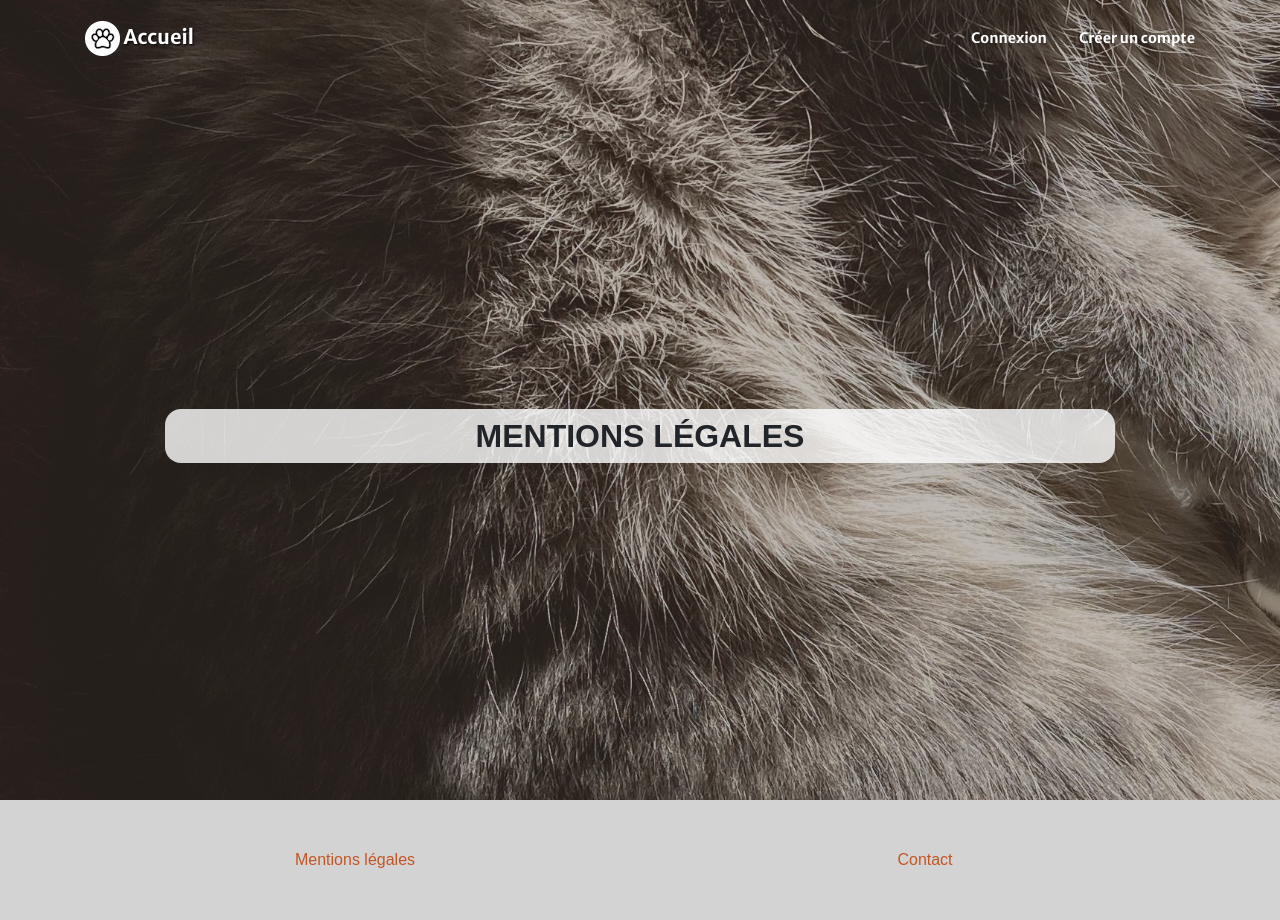
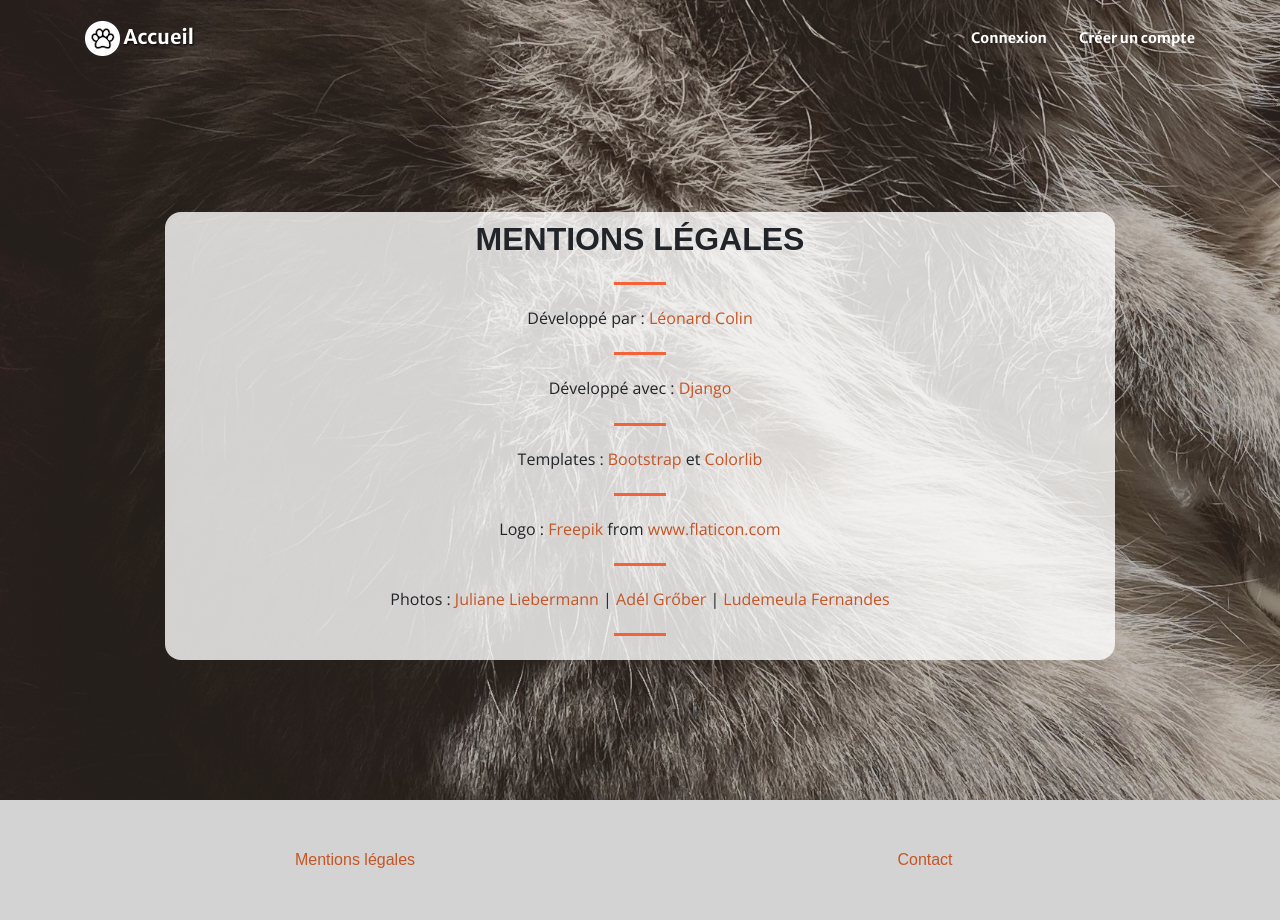
Before and after one commit to K4marade/project13-Chacob, a Django app: page /legal/ in a window 1280 px wide. Run offline with Django 3.2, Linux system fonts and the light colour scheme; some libraries are stand-ins or nearby versions; some web fonts are replaced.

Commit message:
Update legals page

```diff
--- a/home/templates/legal.html
+++ b/home/templates/legal.html
@@ -12,25 +12,29 @@
             <div class="row h-100 align-items-center justify-content-center text-center">
                 <div class="col-lg-10 text-black legal-bg legal-text font-weight-bold">
                     <h2 class="text-uppercase mt-2 title font-weight-bold">Mentions légales</h2>
-{#                    <hr class="divider my-4">#}
-{#                    <h6> Développé par : <a href="https://github.com/K4marade/project8" target="_blank">Léonard Colin</a></h6>#}
-{#                    <hr class="divider my-4">#}
-{#                    <h6> Développé avec : <a href="https://www.djangoproject.com/" target="_blank">Django</a></h6>#}
-{#                    <hr class="divider my-4">#}
-{#                    <h6>Templates :#}
-{#                        <a href="https://startbootstrap.com/theme/creative/" target="_blank">Bootstrap</a> et#}
-{#                        <a href="https://colorlib.com/wp/template/login-form-v13/" target="_blank">Colorlib</a>#}
-{#                    </h6>#}
-{#                    <hr class="divider my-4">#}
-{#                    <h6>Logo et charte graphique : <a href="https://company-82435.frontify.com/d/6Yy9WFJdtp8j/pur-beurre-style-guide#/elements-basiques/marque-et-logo" target="_blank">Pur-Beurre Openclassrooms</a></h6>#}
-{#                    <hr class="divider my-4">#}
+                    <hr class="divider my-4">
+                    <h6> Développé par : <a href="https://github.com/K4marade/project8" target="_blank">Léonard Colin</a></h6>
+                    <hr class="divider my-4">
+                    <h6> Développé avec : <a href="https://www.djangoproject.com/" target="_blank">Django</a></h6>
+                    <hr class="divider my-4">
+                    <h6>Templates :
+                        <a href="https://startbootstrap.com/theme/creative/" target="_blank">Bootstrap</a> et
+                        <a href="https://colorlib.com/wp/template/login-form-v13/" target="_blank">Colorlib</a>
+                    </h6>
+                    <hr class="divider my-4">
+                    <h6>Logo : <a href="https://www.freepik.com" title="Freepik">Freepik</a> from <a href="https://www.flaticon.com/" title="Flaticon">www.flaticon.com</a></h6>
+                    <hr class="divider my-4">
 {#                    <h6>Icônes : <a href="https://thenounproject.com/term/carrot/29691/" target="_blank">The Noun Project</a></h6>#}
 {#                    <hr class="divider my-4">#}
-{#                    <h6>Photos :#}
-{#                        <a href="https://unsplash.com/photos/k60JspcBwKE" target="_blank">Kawin Harasai</a> et#}
-{#                        <a href="https://unsplash.com/@olenka_kotyk" target="_blank">Olenka Kotyk</a>#}
-{#                    </h6>#}
-{#                    <hr class="divider my-4">#}
+                    <h6>Photos :
+                        <a href="https://unsplash.com/@jule_42?utm_source=unsplash&utm_medium=referral&utm_content=creditCopyText"
+                           target="_blank">Juliane Liebermann</a> |
+                        <a href="https://unsplash.com/@ninszi?utm_source=unsplash&utm_medium=referral&utm_content=creditCopyText"
+                        target="_blank">Adél Grőber</a> |
+                        <a href="https://unsplash.com/@ludemeula?utm_source=unsplash&utm_medium=referral&utm_content=creditCopyText"
+                        target="_blank">Ludemeula Fernandes</a>
+                    </h6>
+                    <hr class="divider my-4">
 {#                    <h6>Données alimentaires : <a href="https://fr.openfoodfacts.org/" target="_blank">OpenFoodFacts</a></h6>#}
 {#                    <hr class="divider my-4">#}
 {#                    <h6>Site hébergé par : <a href="https://www.heroku.com/" target="_blank">Heroku</a></h6>#}
@@ -39,4 +43,16 @@
             </div>
         </div>
     </header>
+
+{#    <section class="body-section">#}
+{#        <div class="container card card-body">#}
+{#            <p>#}
+{#                De manière générale, vous n’êtes pas tenu de nous communiquer vos données personnelles lorsque vous visitez notre site Internet www.chacob.fr.#}
+{#                <br><br>#}
+{#                Cependant, ce principe comporte certaines exceptions. En effet, pour certains services proposés par notre site, vous pouvez être amenés à nous communiquer certaines données telles que : votre nom,  votre adresse électronique, le nom de votre animal de compagnie. Tel est le cas lorsque vous remplissez le formulaire qui vous est proposé en ligne, dans la rubrique « créer un compte » et « mes animaux ».#}
+{#                <br><br>#}
+{#                Dans tous les cas, vous pouvez refuser de fournir vos données personnelles. Dans ce cas, vous ne pourrez pas utiliser certains services du site, notamment celui de planifier des rendez-vous ou d'ajouter un animal de compagnie.#}
+{#            </p>#}
+{#        </div>#}
+{#    </section>#}
 {% endblock %}
```
